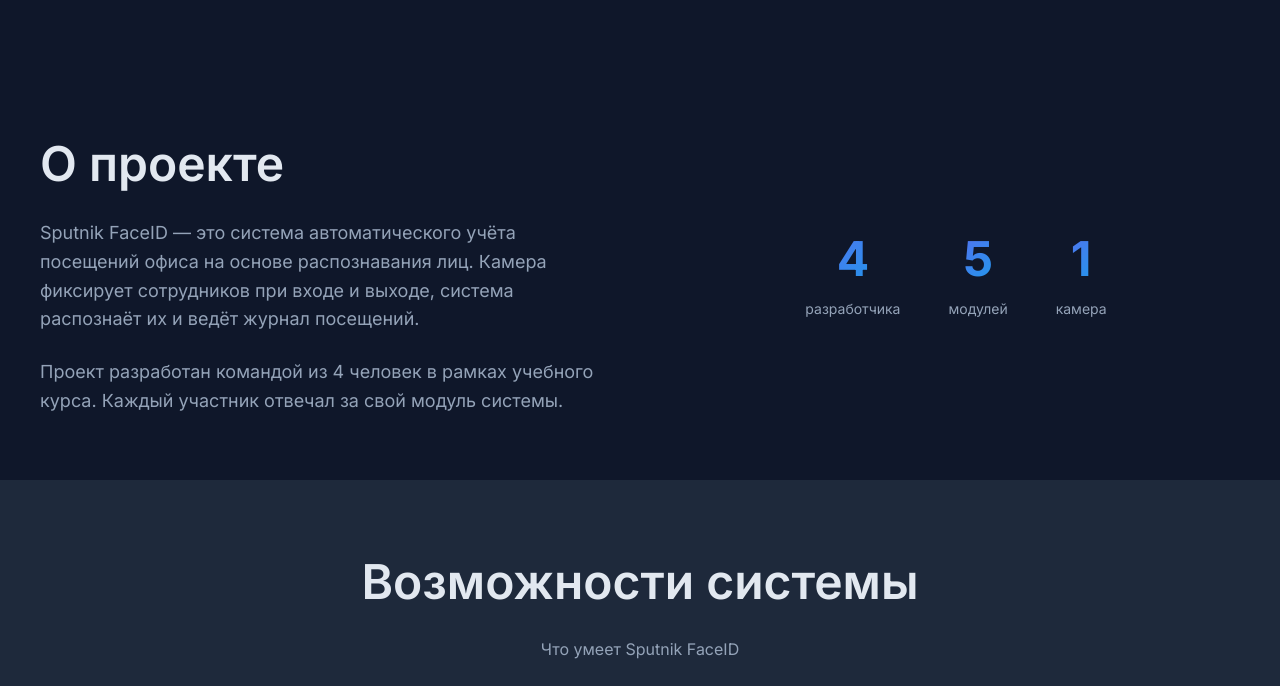
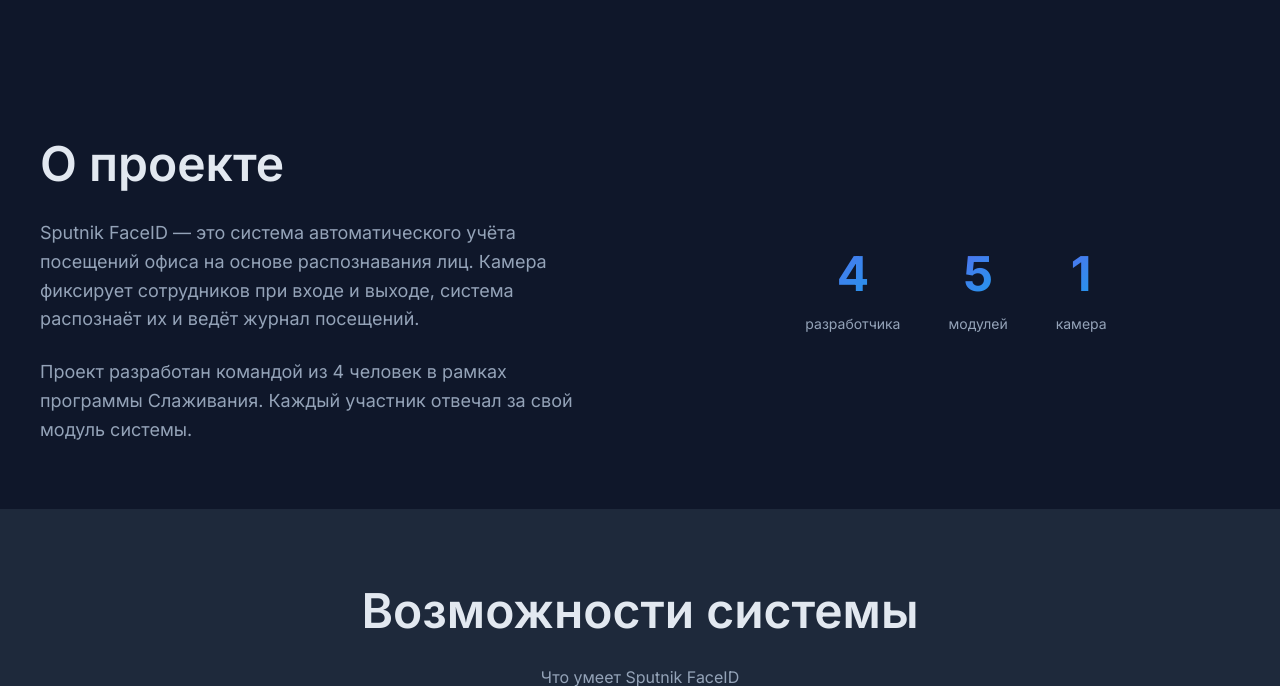
Before and after one commit to Whatdidu/MOLT_Slazhivanie_FaceRecVisitLog, a FastAPI app: page /showcase/ in a window 1280 px wide. Shown: the part 397-1083 px from the top of the page. Run offline with FastAPI, Linux system fonts and the light colour scheme.

Commit message:
chore: update project description - Slazhivanie program

```diff
--- a/app/templates/showcase/index.html
+++ b/app/templates/showcase/index.html
@@ -48,7 +48,7 @@
                     Камера фиксирует сотрудников при входе и выходе, система распознаёт их и ведёт журнал посещений.
                 </p>
                 <p class="text-muted" style="font-size: 1.125rem;">
-                    Проект разработан командой из 4 человек в рамках учебного курса.
+                    Проект разработан командой из 4 человек в рамках программы Слаживания.
                     Каждый участник отвечал за свой модуль системы.
                 </p>
             </div>
@@ -315,7 +315,7 @@
 <!-- Footer -->
 <footer style="background: var(--dark-lighter); padding: 2rem; text-align: center; border-top: 1px solid rgba(255,255,255,0.1);">
     <p class="text-muted" style="margin: 0;">
-        Sputnik FaceID &copy; Январь 2026 — Учебный проект
+        Sputnik FaceID &copy; Январь 2026
     </p>
 </footer>
 {% endblock %}
```
